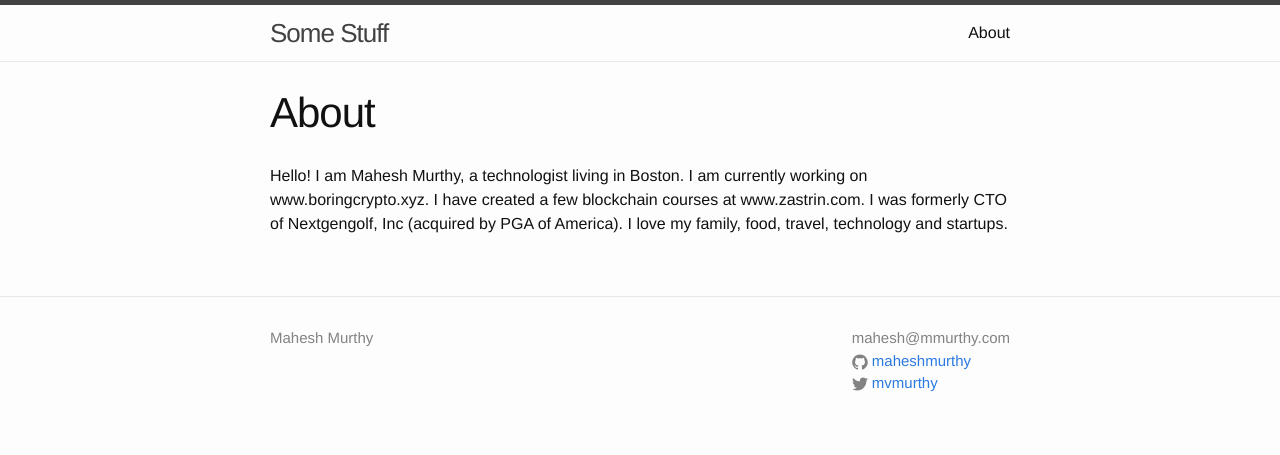
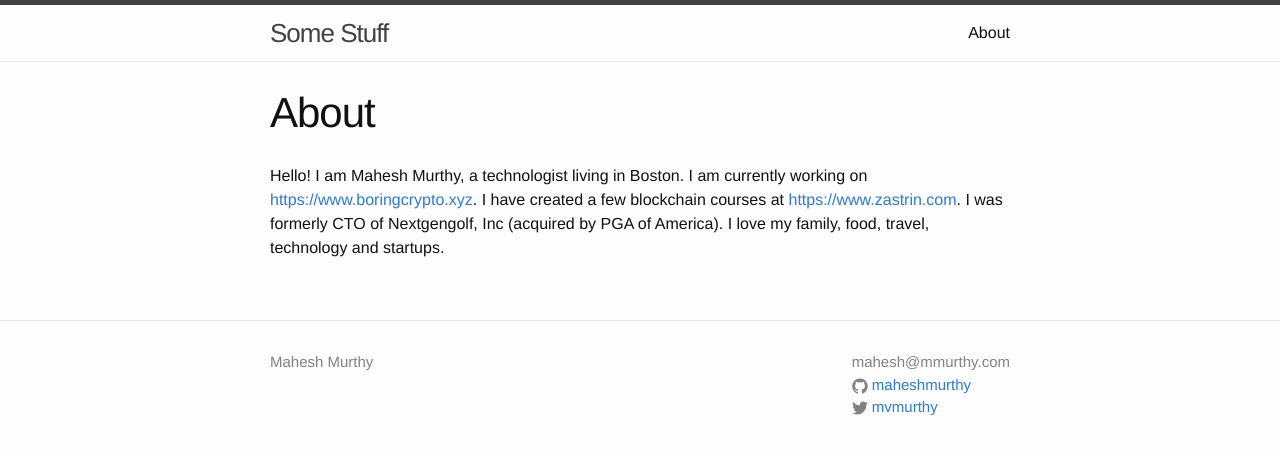
Before and after one commit to maheshmurthy/maheshmurthy.github.io, a Jekyll site: the page built from about.md, in a window 1280 px wide. Shown: the top 455 px of the page. Built offline with Jekyll 4.4.1, drawn with Linux system fonts in a browser that asks for light colours; some of the changed lines change nothing that is shown.

Commit message:
Update links

```diff
--- a/about.md
+++ b/about.md
@@ -4,4 +4,4 @@
 permalink: /about/
 ---
 
-Hello! I am Mahesh Murthy, a technologist living in Boston. I am currently working on www.boringcrypto.xyz. I have created a few blockchain courses at www.zastrin.com. I was formerly CTO of Nextgengolf, Inc (acquired by PGA of America). I love my family, food, travel, technology and startups.
+Hello! I am Mahesh Murthy, a technologist living in Boston. I am currently working on [https://www.boringcrypto.xyz](https://www.boringcrypto.xyz). I have created a few blockchain courses at [https://www.zastrin.com](https://www.zastrin.com). I was formerly CTO of Nextgengolf, Inc (acquired by PGA of America). I love my family, food, travel, technology and startups.
```
